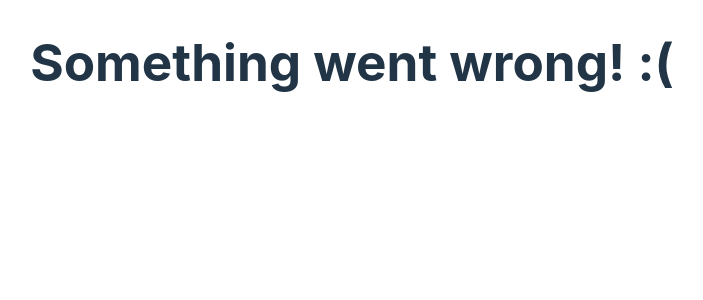
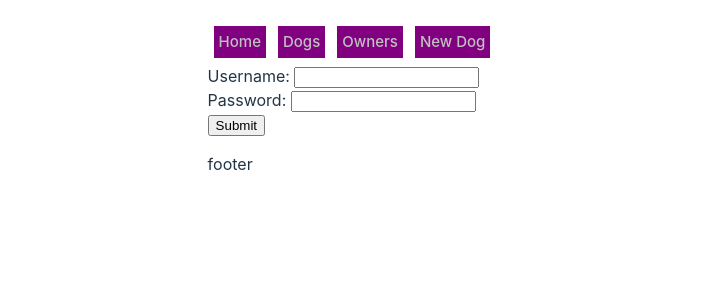
Before and after one commit to bencavins/pets, a React (Vite) app in the folder client/my-app/: page /login in a window 1280 px wide. Shown: the top 300 px of the page, without its empty margins (288-991 px from the left). Built offline with nearby package versions, Linux system fonts and the light colour scheme.

Commit message:
add login

```diff
--- a/client/my-app/src/components/Home.jsx
+++ b/client/my-app/src/components/Home.jsx
@@ -1,5 +1,27 @@
+import { useEffect, useState } from "react"
+import { useOutletContext } from "react-router-dom"
+
 export default function Home() {
+  const [user, setUser] = useState()
+  // console.log(user, setUser)
+
+  useEffect(() => {
+    fetch('http://127.0.0.1:5555/authorized', {
+      method: 'GET',
+      credentials: 'include'
+    })
+    .then(resp => {
+      if (resp.ok) {
+        return resp.json()
+      }
+    })
+    .then(data => setUser(data))
+  }, [])
+
   return (
+    <>
     <h2>Home Page</h2>
+    {user ? <p>Welcome {user.username}</p> : null}
+    </>
   )
 }
--- /dev/null
+++ b/client/my-app/src/components/Login.jsx
@@ -0,0 +1,50 @@
+import { useState } from "react"
+import { useNavigate } from 'react-router-dom'
+
+export default function Login() {
+  const [error, setError] = useState()
+  const navigate = useNavigate()
+
+  function handleSubmit(event) {
+    event.preventDefault()
+    const data = {
+      'username': event.target.username.value,
+      'password': event.target.password.value
+    }
+
+    fetch('http://127.0.0.1:5555/login', {
+      method: 'POST',
+      headers: {
+        'Content-Type': 'application/json'
+      },
+      credentials: 'include',
+      body: JSON.stringify(data)
+    })
+    .then(resp => {
+      if (resp.ok) {
+        console.log('logged in!')
+        // navigate('/')  // redirect
+      } else {
+        console.log('error!')
+        return Promise.reject(resp)
+      }
+    })
+    .catch(resp => resp.json())
+    .then(data => setError(data))
+  }
+
+  const errorElement = error ? <p style={{color: 'red'}}>{error.error}</p> : null
+
+  return (
+    <>
+    {errorElement}
+    <form onSubmit={handleSubmit}>
+      <label>Username: </label>
+      <input type="text" name="username" /><br />
+      <label>Password: </label>
+      <input type="password" name="password" /><br />
+      <input type="submit" />
+    </form>
+    </>
+  )
+}
--- a/client/my-app/src/main.jsx
+++ b/client/my-app/src/main.jsx
@@ -5,6 +5,7 @@ import Home from './components/Home.jsx'
 import DogList from './components/DogList.jsx'
 import DogDetails from './components/DogDetails.jsx'
 import DogForm from './components/DogForm.jsx'
+import Login from './components/Login.jsx'
 import ErrorPage from './components/ErrorPage.jsx'
 import './index.css'
 import { createBrowserRouter, RouterProvider } from "react-router-dom"
@@ -18,6 +19,10 @@ const router = createBrowserRouter([
       {
         path: '/',
         element: <Home />
+      },
+      {
+        path: '/login',
+        element: <Login />
       },
       {
         path: '/dogs/:id',
```
Also changed, not shown: client/my-app/src/App.jsx (+15 -0 lines), 2 other files (tests, documents, lock files or other folders).
